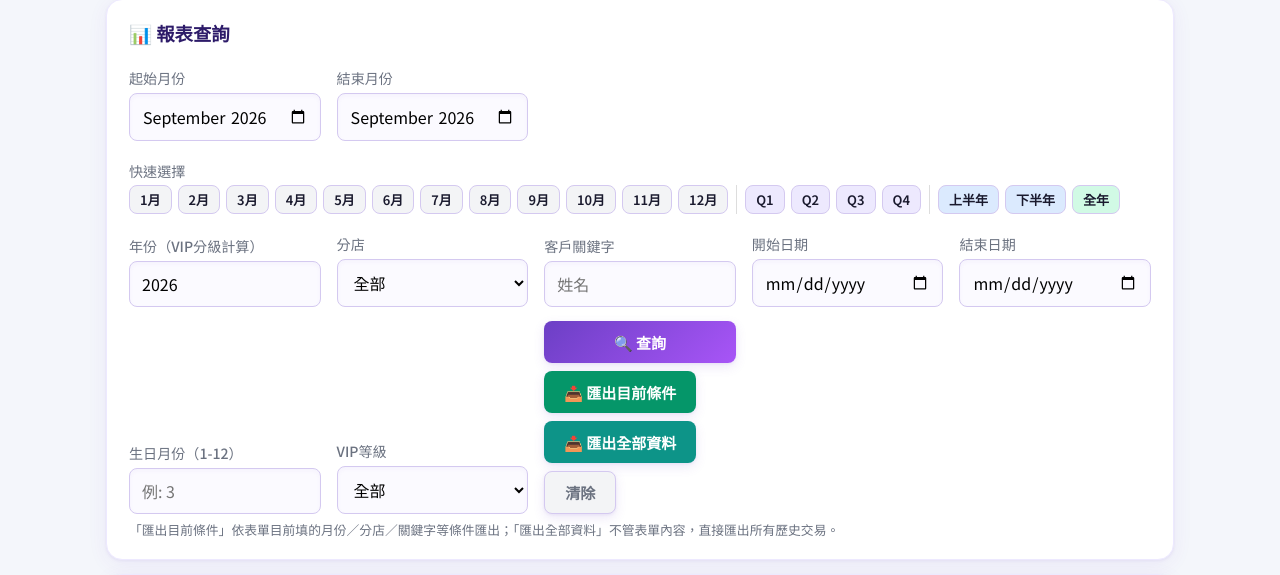
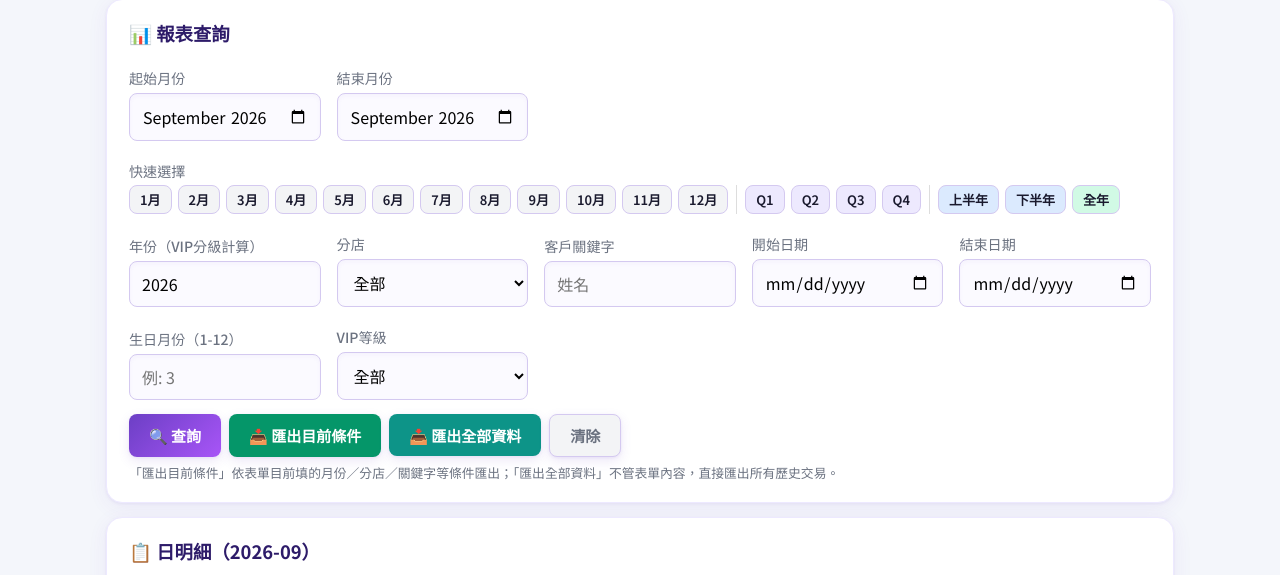
Before and after one commit to sisisleeping-web/beauty-vip-webapp, a Flask app: page /report in a window 1280 px wide. Shown: the part 134-709 px from the top of the page. Run offline with Flask 3, Linux system fonts and the light colour scheme; the visitor is signed in with stand-in values (Sample User, id 1); data comes from the database, SQL or seed files in the repository; data that the repository does not hold is empty.

Commit message:
fix: 報表查詢按鈕排版 + 通訊名單新增等級到期日手動修改
report.html 的查詢/匯出/清除按鈕原本跟其他篩選欄位擠在同一個 auto-fill
grid cell 裡，flex-wrap 導致垂直堆疊、版面拉高又不齊。改成 grid-column:
1/-1 獨立成一列，跟「快速選擇」列同樣處理方式。

通訊名單「修改」表單新增等級到期日欄位（僅 S/P/A 級顯示，一般會員無等級
效期不顯示）。這個欄位在後端是 get_effective_tier_state() 投影出來的值，
不是資料庫原始欄位直接顯示，所以 update_customer() 收到手動覆寫時，先
呼叫 reevaluate_and_persist_tier() 把儲存的 tier_effective_date/
tier_expires_date 同步到畫面上看到的當下狀態，再套用覆寫，避免用舊基準
覆寫造成跟畫面不一致。同時擋掉兩種不合理輸入：一般會員（無生效日）不能
設到期日、到期日不能早於或等於生效日。

```diff
--- a/app.py
+++ b/app.py
@@ -1889,11 +1889,14 @@ def update_customer(customer_id):
     name = request.form.get("name", "").strip()
     phone = request.form.get("phone", "").strip()
     birthday = request.form.get("birthday", "").strip()
+    tier_expires_date = request.form.get("tier_expires_date", "").strip()
     try:
         if birthday:
             datetime.strptime(birthday, "%Y-%m-%d")
+        if tier_expires_date:
+            datetime.strptime(tier_expires_date, "%Y-%m-%d")
     except ValueError:
-        return "生日格式錯誤，請使用 YYYY-MM-DD", 400
+        return "日期格式錯誤，請使用 YYYY-MM-DD", 400
 
     updates = []
     params: list[Any] = []
@@ -1929,6 +1932,29 @@ def update_customer(customer_id):
                         409,
                     )
             return f"<p style='color:red;padding:20px;'>儲存失敗：{err_msg}</p><p><a href='/contacts'>← 返回通訊錄</a></p>", 500
+
+    if tier_expires_date:
+        # tier_expires_date 是 get_effective_tier_state() 投影出的值，不是原始欄位；
+        # 先重新評估寫回，確保手動覆寫的起點跟畫面上看到的一致，再套用覆寫。
+        state = reevaluate_and_persist_tier(db, customer_id, date.today())
+        if not state.get("tier_effective_date"):
+            return (
+                "<p style='color:red;padding:20px;'>儲存失敗：此顧客目前為一般會員，沒有等級效期可調整。</p>"
+                "<p><a href='/contacts'>← 返回通訊錄</a></p>",
+                400,
+            )
+        if tier_expires_date <= state["tier_effective_date"]:
+            return (
+                f"<p style='color:red;padding:20px;'>儲存失敗：到期日必須晚於生效日（{state['tier_effective_date']}）。</p>"
+                "<p><a href='/contacts'>← 返回通訊錄</a></p>",
+                400,
+            )
+        db.execute(
+            "UPDATE customers SET tier_expires_date=? WHERE id=?",
+            (tier_expires_date, customer_id),
+        )
+        db.commit()
+
     return redirect(url_for("contacts"))
 
 
--- a/templates/contacts.html
+++ b/templates/contacts.html
@@ -151,6 +151,12 @@
             <label style="font-size:12px; margin:0; color:#6c3fc5;">生日</label><br>
             <input type="date" name="birthday" value="{{ c.birthday }}" style="width:150px; max-width:none; padding:6px 8px; font-size:14px;">
           </div>
+          {% if c.tier != '一般會員' %}
+          <div>
+            <label style="font-size:12px; margin:0; color:#6c3fc5;">等級到期日</label><br>
+            <input type="date" name="tier_expires_date" value="{{ c.tier_expires_date }}" style="width:150px; max-width:none; padding:6px 8px; font-size:14px;">
+          </div>
+          {% endif %}
           <div style="display:flex; gap:8px; align-items:flex-end;">
             <button type="submit"
               style="background:#6c3fc5;color:#fff;border:none;border-radius:6px;padding:7px 18px;cursor:pointer;">💾 儲存</button>
--- a/templates/report.html
+++ b/templates/report.html
@@ -75,8 +75,8 @@
         {% endfor %}
       </select>
     </div>
-    <div style="display:flex; gap:8px; align-items:flex-end; padding-top: 4px; flex-wrap:wrap;">
-      <button type="submit" style="background:linear-gradient(135deg,var(--primary),var(--primary-light));color:#fff;flex:1;">🔍 查詢</button>
+    <div style="grid-column: 1 / -1; display:flex; gap:8px; flex-wrap:wrap; margin-top:4px;">
+      <button type="submit" style="background:linear-gradient(135deg,var(--primary),var(--primary-light));color:#fff;">🔍 查詢</button>
       <button type="submit" formaction="/report/export.csv" formtarget="_blank"
         style="background:var(--success);color:#fff;white-space:nowrap;">📥 匯出目前條件</button>
       <a href="/report/export.csv?month_from=2000-01&month_to=2099-12" target="_blank">
```
